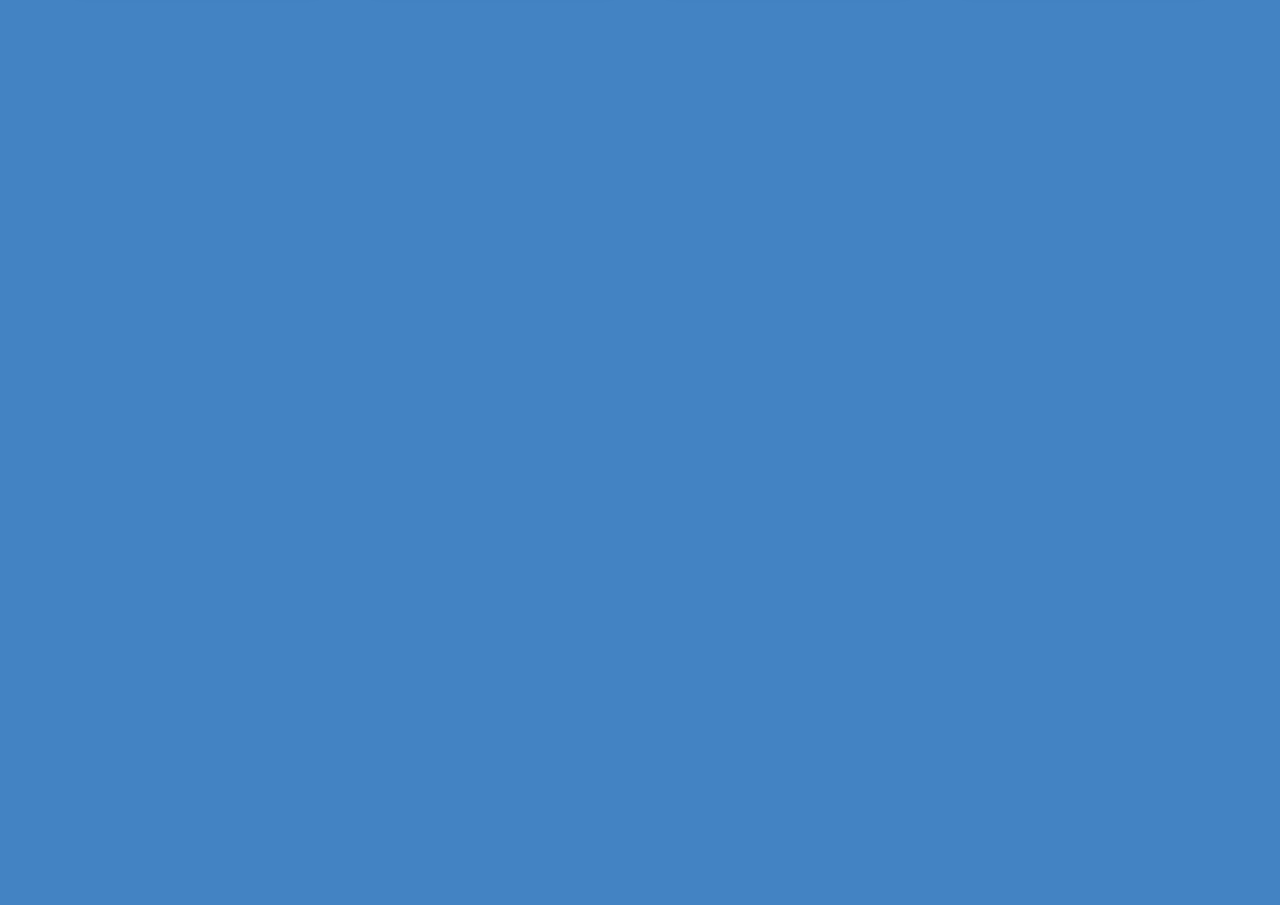
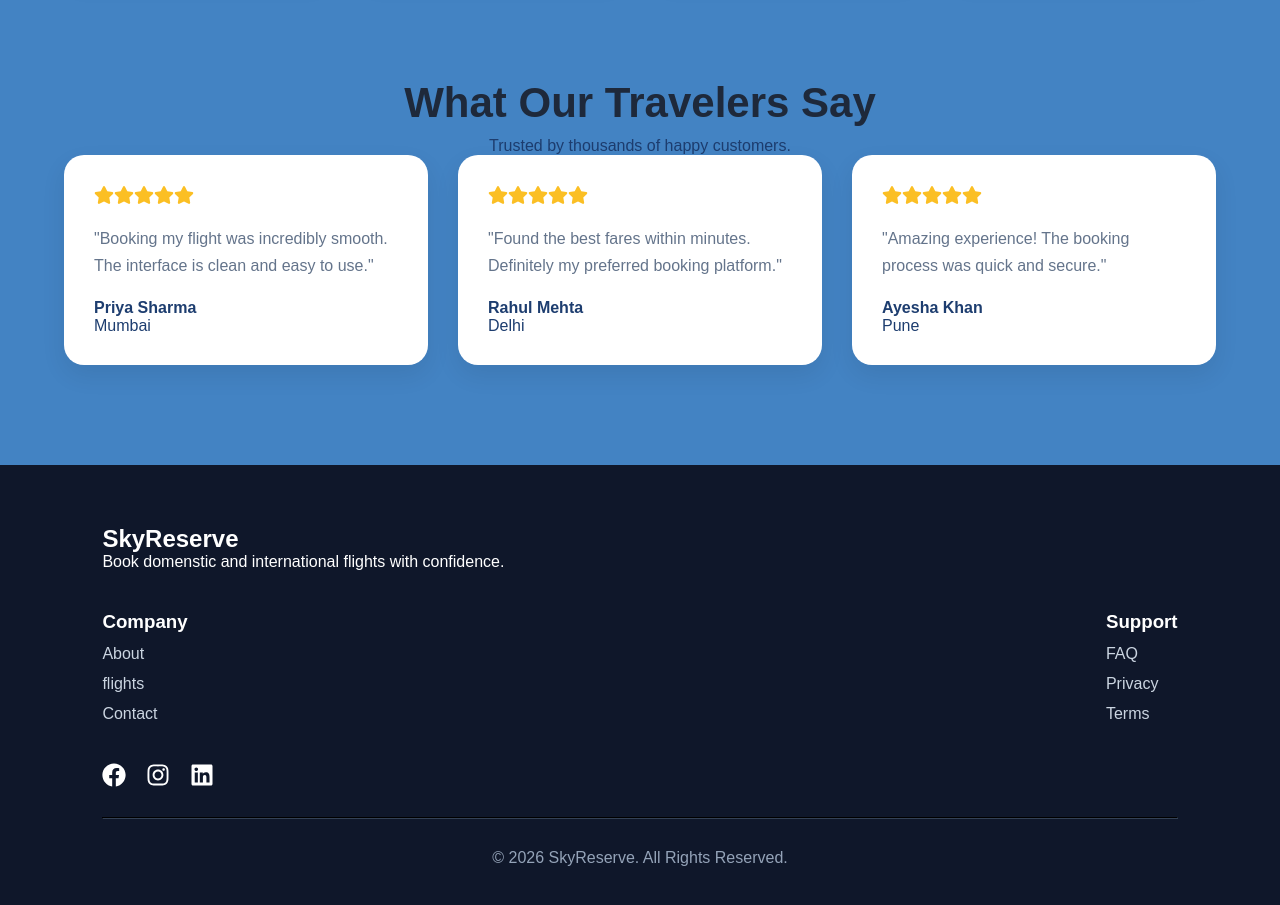
Before and after one commit to shivanimourya2/SkyReserve, a React (Vite) app in the folder frontend/airline-frontend/: page / in a window 1280 px wide. Shown: the part 2740-3645 px from the top of the page. Before the commit the page ends 2819 px from the top, so only its background shows below. Built offline with nearby package versions, Linux system fonts and the light colour scheme.

Commit message:
added footer

```diff
--- a/frontend/airline-frontend/src/components/Footer.jsx
+++ b/frontend/airline-frontend/src/components/Footer.jsx
@@ -0,0 +1,45 @@
+import { FaFacebook, FaInstagram, FaLinkedin, } from "react-icons/fa";
+
+const Footer =() => {
+    return (
+        <footer className="footer">
+            <div className="footer-logo">
+              <h2>SkyReserve</h2>
+              <p>
+                Book domenstic and international flights with confidence.
+              </p>
+            </div>
+            <div className="footer-links">
+                <div>
+                    <h3>Company</h3>
+                    <a href="#">About</a>
+                    <a href="#">flights</a>
+                    <a href="#">Contact</a>
+                </div>
+                <div>
+                    <h3>Support</h3>
+                    <a href ="#">FAQ</a>
+                    <a href="#">Privacy</a>
+                     <a href="#">Terms</a>
+
+                </div>
+            </div>
+             <div className="socials">
+
+        <FaFacebook />
+
+        <FaInstagram />
+
+        <FaLinkedin />
+
+      </div>
+        <hr />
+
+      <p className="copyright">
+        © 2026 SkyReserve. All Rights Reserved.
+      </p>
+        </footer>
+    )
+}
+
+export default Footer;
--- /dev/null
+++ b/frontend/airline-frontend/src/components/testimonials.jsx
@@ -0,0 +1,66 @@
+import { FaStar } from "react-icons/fa";
+
+const testimonials = [
+  {
+    id: 1,
+    name: "Priya Sharma",
+    city: "Mumbai",
+    review:
+      "Booking my flight was incredibly smooth. The interface is clean and easy to use.",
+  },
+  {
+    id: 2,
+    name: "Rahul Mehta",
+    city: "Delhi",
+    review:
+      "Found the best fares within minutes. Definitely my preferred booking platform.",
+  },
+  {
+    id: 3,
+    name: "Ayesha Khan",
+    city: "Pune",
+    review:
+      "Amazing experience! The booking process was quick and secure.",
+  },
+];
+
+const Testimonials = () => {
+  return (
+    <section className="testimonials">
+
+      <div className="section-title">
+        <h2>What Our Travelers Say</h2>
+        <p>Trusted by thousands of happy customers.</p>
+      </div>
+
+      <div className="testimonial-grid">
+
+        {testimonials.map((user) => (
+
+          <div className="testimonial-card" key={user.id}>
+
+            <div className="stars">
+              <FaStar />
+              <FaStar />
+              <FaStar />
+              <FaStar />
+              <FaStar />
+            </div>
+
+            <p>"{user.review}"</p>
+
+            <h4>{user.name}</h4>
+
+            <span>{user.city}</span>
+
+          </div>
+
+        ))}
+
+      </div>
+
+    </section>
+  );
+};
+
+export default Testimonials;
--- a/frontend/airline-frontend/src/pages/Home.jsx
+++ b/frontend/airline-frontend/src/pages/Home.jsx
@@ -7,6 +7,8 @@ import PopularDestinations from "../components/PopularDestinations";
 import Features from "../components/Features";
 import Offers from "../components/Offer";
 import Stats from "../Stats/Stats";
+import Testimonials from "../components/testimonials"
+import Footer from "../components/Footer"
 const Home = () => {
   return (
     <>
@@ -14,9 +16,11 @@ const Home = () => {
       <Hero/>
       <SearchBox/>
       <PopularDestinations/>
-      <Features />
+      <Features/>
       <offers/>
       <Stats/>
+      <Testimonials/>
+      <Footer/>
     </>
   );
 };
--- a/frontend/airline-frontend/src/styles/home.css
+++ b/frontend/airline-frontend/src/styles/home.css
@@ -403,3 +403,99 @@
 .stat-card p{
     color:#64748B;
 }
+/* Testimonials */
+
+.testimonials{
+    width:90%;
+    margin:100px auto;
+}
+
+.testimonial-grid{
+    display:grid;
+    grid-template-columns:repeat(3,1fr);
+    gap:30px;
+}
+
+.testimonial-card{
+    background:white;
+    padding:30px;
+    border-radius:20px;
+    box-shadow:0 10px 25px rgba(0,0,0,.08);
+}
+
+.stars{
+    color:#FBBF24;
+    font-size:20px;
+    margin-bottom:15px;
+}
+
+.testimonial-card p{
+    line-height:1.7;
+    color:#64748B;
+}
+
+.testimonial-card h4{
+    margin-top:20px;
+}
+/*==============================
+Footer
+==============================*/
+
+.footer{
+
+    background:#0F172A;
+
+    color:white;
+
+    padding:60px 8%;
+}
+
+.footer-links{
+
+    display:flex;
+
+    justify-content:space-between;
+
+    margin:40px 0;
+}
+
+.footer-links div{
+
+    display:flex;
+
+    flex-direction:column;
+
+    gap:12px;
+}
+
+.footer a{
+
+    color:#CBD5E1;
+}
+
+.socials{
+
+    display:flex;
+
+    gap:20px;
+
+    font-size:24px;
+
+    margin-bottom:30px;
+
+    cursor:pointer;
+}
+
+.footer hr{
+
+    margin:30px 0;
+
+    border-color:#334155;
+}
+
+.copyright{
+
+    text-align:center;
+
+    color:#94A3B8;
+}
```
Also changed, not shown: frontend/airline-frontend/src/Data/testimonials.js (added).
